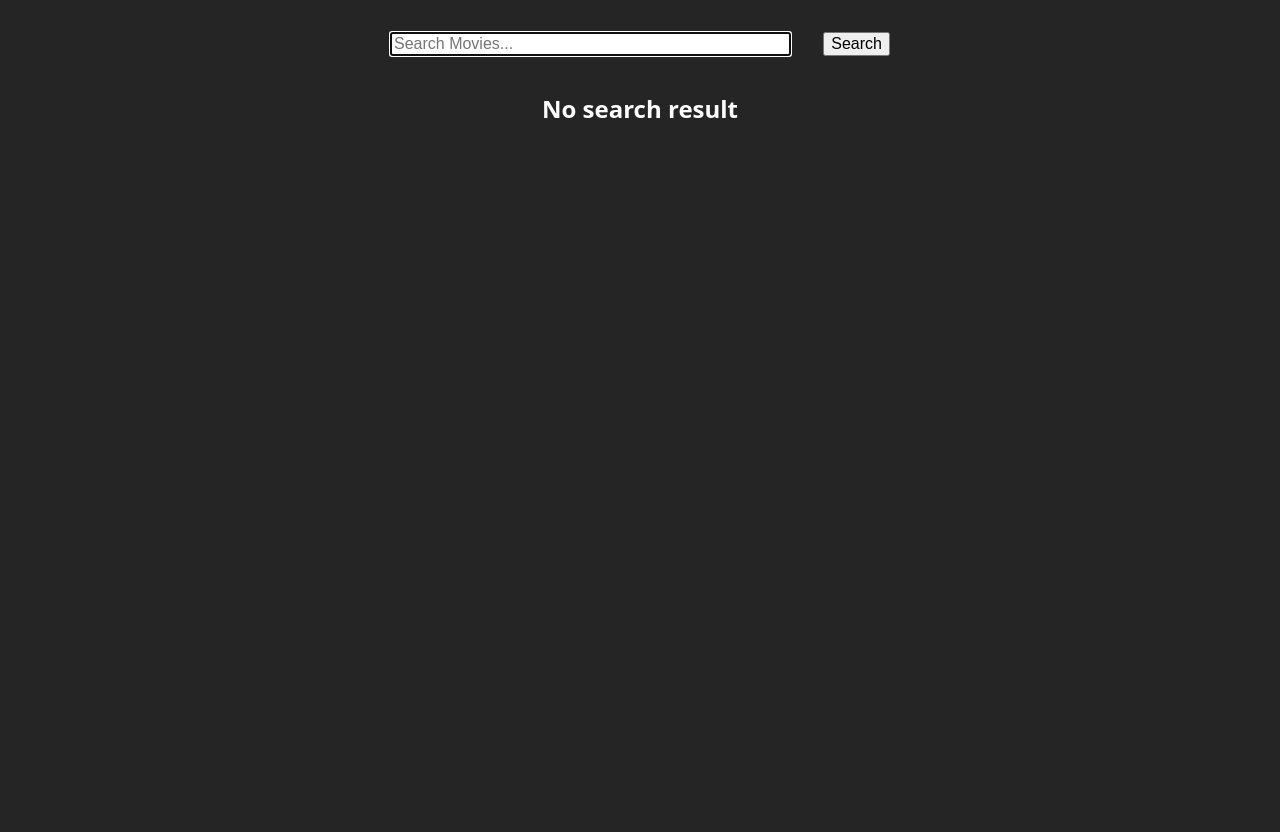
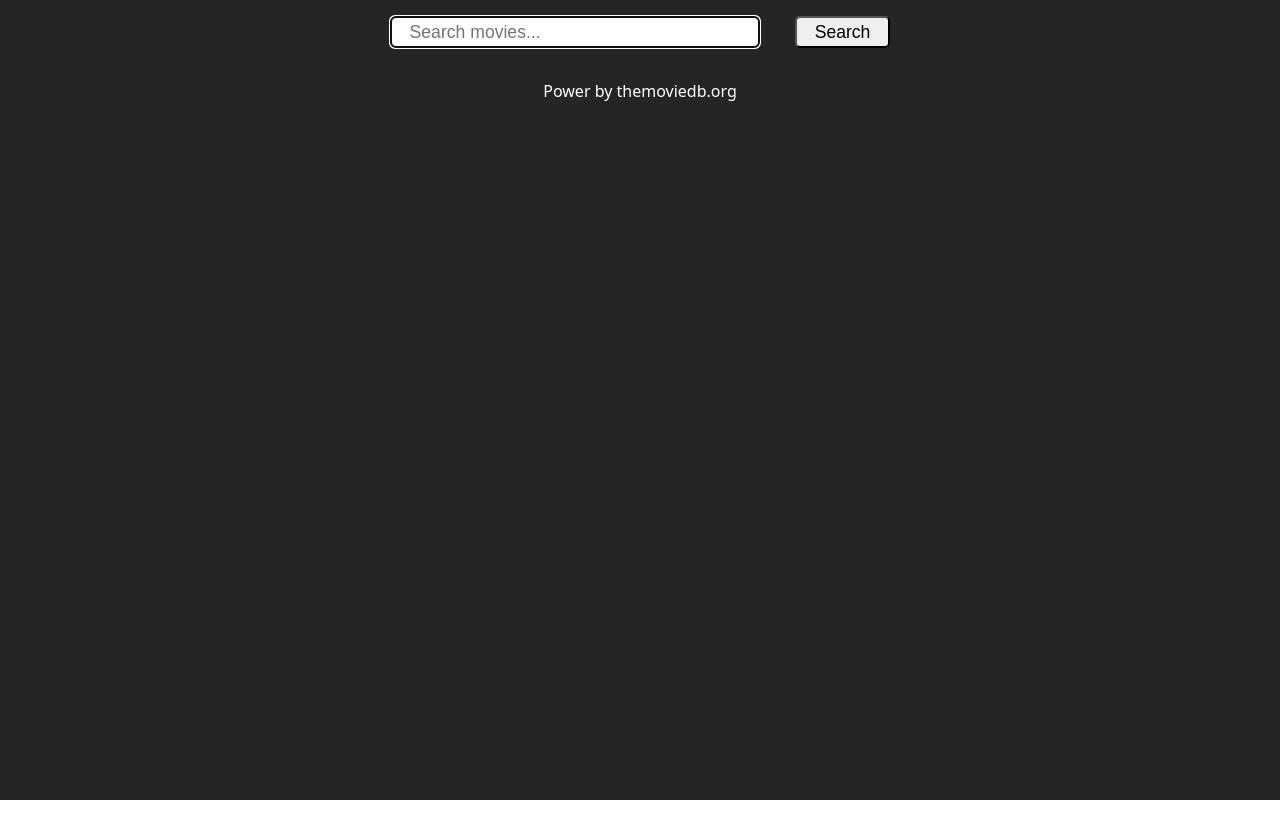
Before and after one commit to galiprandi/movies, a Svelte app in the folder svelte/: page / in a window 1280 px wide. After the commit the page ends 800 px from the top, so only its background shows below. Built offline with nearby package versions, Linux system fonts and the light colour scheme.

Commit message:
New build

```diff
--- a/svelte/src/components/App.svelte
+++ b/svelte/src/components/App.svelte
@@ -1,6 +1,4 @@
 <script>
-  import { log } from "node:console"
-
   /**
      * API Key V3: 38d2b879e4e32254577f8d6411c67af4
      * Token V4: eyJhbGciOiJIUzI1NiJ9.eyJhdWQiOiIzOGQyYjg3OWU0ZTMyMjU0NTc3ZjhkNjQxMWM2N2FmNCIsInN1YiI6IjYwMzY2MTZkZWVjNWI1MDAzZjFhZWQ0YiIsInNjb3BlcyI6WyJhcGlfcmVhZCJdLCJ2ZXJzaW9uIjoxfQ.hH17tMt65B4QkE0thazM9mHNEAgNi--1dJhWP4DmvDw
@@ -43,9 +41,18 @@
     const API_KEY = `38d2b879e4e32254577f8d6411c67af4`
     const url = `https://api.themoviedb.org/3/search/movie?api_key=38d2b879e4e32254577f8d6411c67af4&query=${query}`
     console.info(`Searching: ${query}`)
+
+    const orderResults = (a, b) =>
+      a.release_date < b.release_date
+        ? 1
+        : b.release_date < a.release_date
+        ? -1
+        : 0
+
     movies = await fetch(url)
       .then((response) => response.json())
-      .then((data) => data.results || [])
+      .then((data) => data.results.sort(orderResults) || [])
+
     console.log(movies)
   }
 
@@ -75,6 +82,12 @@
               alt={title}
               {title}
             />
+          {:else}
+            <img
+              src="https://via.placeholder.com/500x750?text=POSTER%20UNAVAILABLE"
+              alt={title}
+              {title}
+            />
           {/if}
         </picture>
         <section class="summary">
@@ -85,10 +98,9 @@
           </details>
         </section>
       </article>
-    {:else}
-      <h1>No search result</h1>
     {/each}
   </section>
+  <p>Power by themoviedb.org</p>
 </main>
 
 <style>
@@ -98,26 +110,34 @@
     color: white;
     font-family: system-ui, Ubuntu, sans-serif;
   }
+
   input,
   button {
-    font-size: 1em;
-    text-transform: capitalize;
+    border-radius: 5px;
+    padding: 0 1em;
+    font-size: 110%;
+  }
+  input {
+    width: 100%;
+  }
+  button {
+    cursor: pointer;
   }
   button:hover {
-    cursor: pointer;
     color: tomato;
   }
   main {
     text-align: center;
     background-color: #252525;
     min-height: 100vh;
-    padding: 1em;
+    padding: 0 1em;
   }
   form {
     display: flex;
     justify-content: space-between;
     position: sticky;
     top: 0;
+    height: 2em;
     background-color: inherit;
     width: 100%;
     max-width: 500px;
@@ -141,7 +161,7 @@
     flex-direction: column;
     max-width: 500px;
     background-color: white;
-    margin: 3em auto;
+    margin: 0.5em auto 5em auto;
     border-radius: 10px;
     overflow: hidden;
     box-shadow: 1px 1px 5px 1px #1b1b1b;
@@ -157,9 +177,7 @@
     color: initial;
     font-size: 1.3em;
     margin: auto;
-    width: 80%;
-    padding: 1em;
-    box-sizing: border-box;
+    padding: 0.5em;
   }
   article h1 {
     margin: 0;
@@ -168,4 +186,7 @@
     color: #292929;
     margin-top: 1em;
   }
+  article details > * {
+    font-size: 14px;
+  }
 </style>
```
Also changed, not shown: svelte/public/bundle.css (+1 -1 lines), svelte/public/bundle.js, 1 other file (tests, documents, lock files or other folders).
